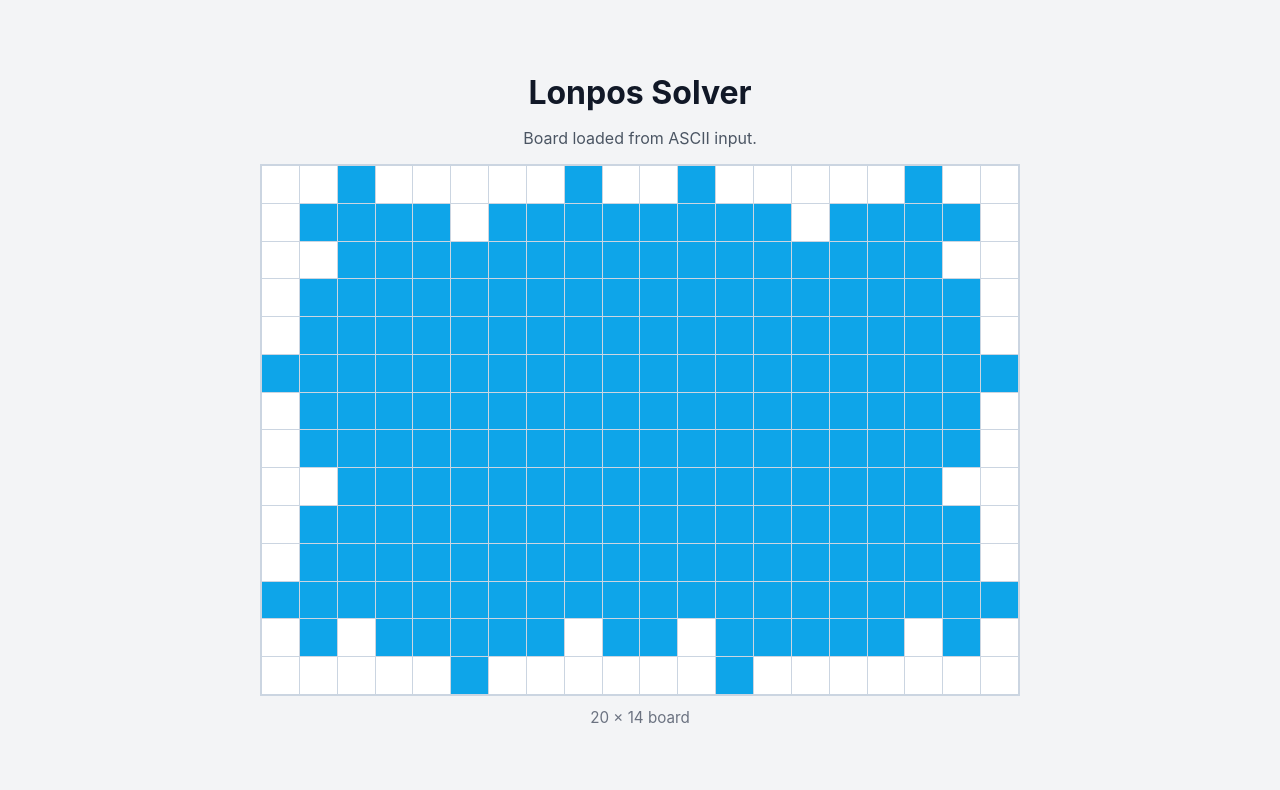
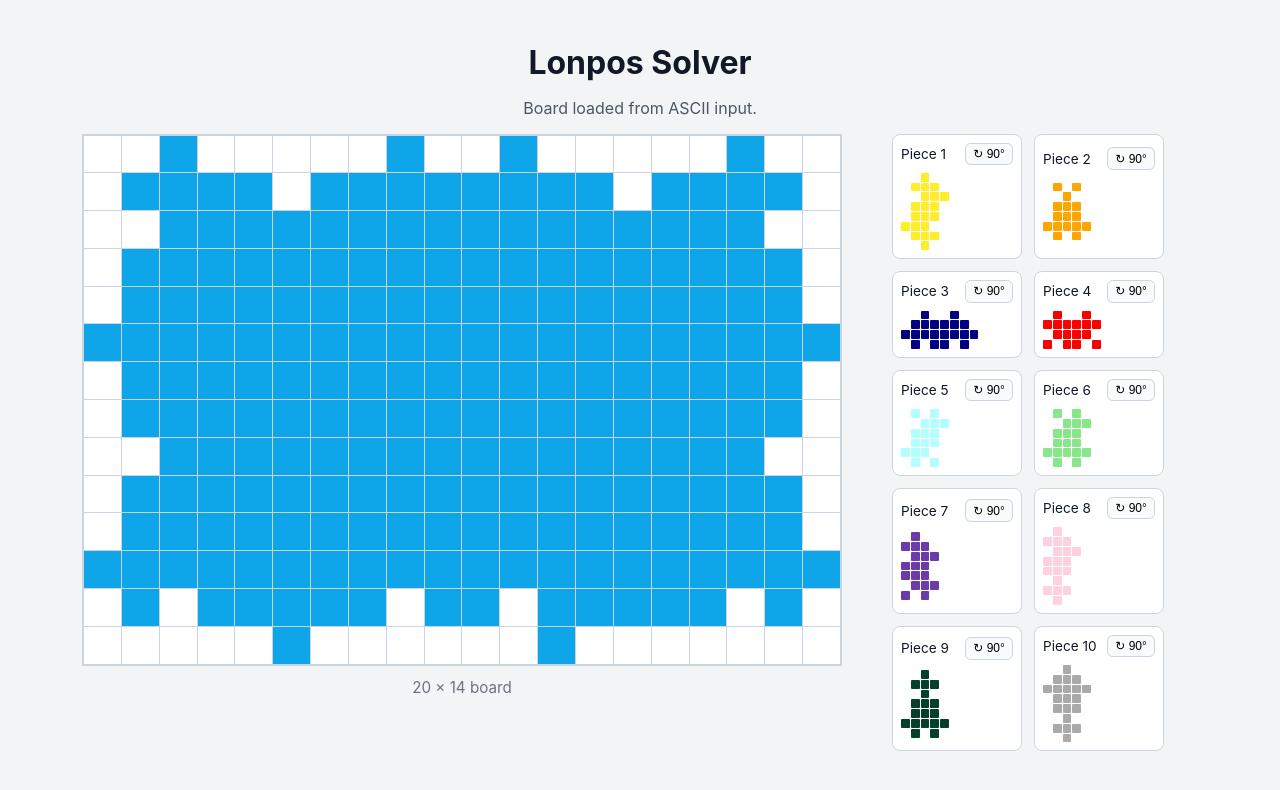
Before and after one commit to Odrakir/Lonpos, a React (Vite) app: page / in a window 1280 px wide. Shown: the top 790 px of the page. Built offline with nearby package versions, Linux system fonts and the light colour scheme.

Commit message:
Add rotatable piece tray previews around board

```diff
--- a/src/App.tsx
+++ b/src/App.tsx
@@ -2,6 +2,7 @@ import { useMemo, useState } from 'react';
 import { createBoardFromAscii } from './data/board';
 import BoardGrid from './ui/BoardGrid';
 import PieceBuilder from './ui/PieceBuilder';
+import PieceTray from './ui/PieceTray';
 
 const BOARD_ASCII = `
 ..#.....#..#.....#..
@@ -32,7 +33,10 @@ function App() {
     <main className="app">
       <h1>Lonpos Solver</h1>
       <p className="subtitle">Board loaded from ASCII input.</p>
-      <BoardGrid board={board} />
+      <section className="board-layout">
+        <BoardGrid board={board} />
+        <PieceTray />
+      </section>
 
       {isBuilderGateEnabled ? (
         <section className="builder-toggle">
--- a/src/data/pieces.ts
+++ b/src/data/pieces.ts
@@ -81,3 +81,5 @@ export const pieces: Piece[] = [
     shape: cellsFromAscii(['..#..', '.###.', '###..', '.###.', '.###.', '..###', '.#.#.']),
   },
 ];
+
+export const PIECE_DEFS = pieces;
--- a/src/index.css
+++ b/src/index.css
@@ -145,3 +145,70 @@ h1 {
   width: 100%;
   font-family: ui-monospace, SFMono-Regular, Menlo, monospace;
 }
+
+.board-layout {
+  display: grid;
+  gap: 1rem;
+  justify-items: center;
+}
+
+.piece-tray {
+  width: min(92vw, 760px);
+  display: grid;
+  grid-template-columns: repeat(auto-fit, minmax(130px, 1fr));
+  gap: 0.75rem;
+  text-align: left;
+}
+
+.piece-preview {
+  border: 1px solid #cbd5e1;
+  border-radius: 0.5rem;
+  background: #fff;
+  padding: 0.5rem;
+  display: grid;
+  gap: 0.5rem;
+}
+
+.piece-preview-header {
+  display: flex;
+  align-items: center;
+  justify-content: space-between;
+  gap: 0.5rem;
+  font-size: 0.85rem;
+}
+
+.piece-preview-header button {
+  border: 1px solid #cbd5e1;
+  background: #f8fafc;
+  border-radius: 0.35rem;
+  padding: 0.2rem 0.45rem;
+  font-size: 0.75rem;
+  cursor: pointer;
+}
+
+.piece-preview-grid {
+  display: grid;
+  gap: 1px;
+  width: max-content;
+}
+
+.piece-preview-cell {
+  width: 0.55rem;
+  height: 0.55rem;
+  border-radius: 1px;
+}
+
+
+@media (min-width: 1100px) {
+  .board-layout {
+    grid-template-columns: auto minmax(260px, 340px);
+    align-items: start;
+  }
+
+  .piece-tray {
+    width: auto;
+    max-width: 340px;
+    max-height: 78vh;
+    overflow: auto;
+  }
+}
--- /dev/null
+++ b/src/ui/PieceTray.tsx
@@ -0,0 +1,100 @@
+import { useMemo, useState } from 'react';
+import { PIECE_DEFS } from '../data/pieces';
+
+type Cell = [row: number, column: number];
+
+function normalizeShape(shape: Cell[]): Cell[] {
+  if (shape.length === 0) {
+    return [];
+  }
+
+  const minRow = Math.min(...shape.map(([row]) => row));
+  const minColumn = Math.min(...shape.map(([, column]) => column));
+
+  return shape
+    .map(([row, column]) => [row - minRow, column - minColumn] as Cell)
+    .sort(([rowA, columnA], [rowB, columnB]) => rowA - rowB || columnA - columnB);
+}
+
+function rotate90Clockwise([row, column]: Cell): Cell {
+  return [column, -row];
+}
+
+function orientShape(shape: Cell[], orientIndex: number): Cell[] {
+  let current = normalizeShape(shape);
+
+  for (let index = 0; index < orientIndex; index += 1) {
+    current = normalizeShape(current.map((cell) => rotate90Clockwise(cell)));
+  }
+
+  return current;
+}
+
+function PieceTray() {
+  const [orientByPieceId, setOrientByPieceId] = useState<Record<string, number>>(() =>
+    Object.fromEntries(PIECE_DEFS.map((piece) => [piece.id, 0])),
+  );
+
+  const orientedShapes = useMemo(
+    () =>
+      Object.fromEntries(
+        PIECE_DEFS.map((piece) => [
+          piece.id,
+          orientShape(piece.shape, orientByPieceId[piece.id] ?? 0),
+        ]),
+      ),
+    [orientByPieceId],
+  );
+
+  return (
+    <section aria-label="Piece tray" className="piece-tray">
+      {PIECE_DEFS.map((piece) => {
+        const shape = orientedShapes[piece.id] ?? [];
+        const rows = Math.max(...shape.map(([row]) => row), 0) + 1;
+        const columns = Math.max(...shape.map(([, column]) => column), 0) + 1;
+
+        return (
+          <article className="piece-preview" key={piece.id}>
+            <header className="piece-preview-header">
+              <span>{piece.name}</span>
+              <button
+                aria-label={`Rotate ${piece.name}`}
+                onClick={() =>
+                  setOrientByPieceId((current) => ({
+                    ...current,
+                    [piece.id]: ((current[piece.id] ?? 0) + 1) % 4,
+                  }))
+                }
+                type="button"
+              >
+                ↻ 90°
+              </button>
+            </header>
+
+            <div
+              className="piece-preview-grid"
+              style={{
+                gridTemplateColumns: `repeat(${columns}, 0.55rem)`,
+                gridTemplateRows: `repeat(${rows}, 0.55rem)`,
+              }}
+            >
+              {shape.map(([row, column]) => (
+                <div
+                  className="piece-preview-cell"
+                  key={`${piece.id}-${row}-${column}`}
+                  style={{
+                    backgroundColor: piece.color,
+                    gridColumnStart: column + 1,
+                    gridRowStart: row + 1,
+                  }}
+                />
+              ))}
+            </div>
+          </article>
+        );
+      })}
+    </section>
+  );
+}
+
+export default PieceTray;
```
